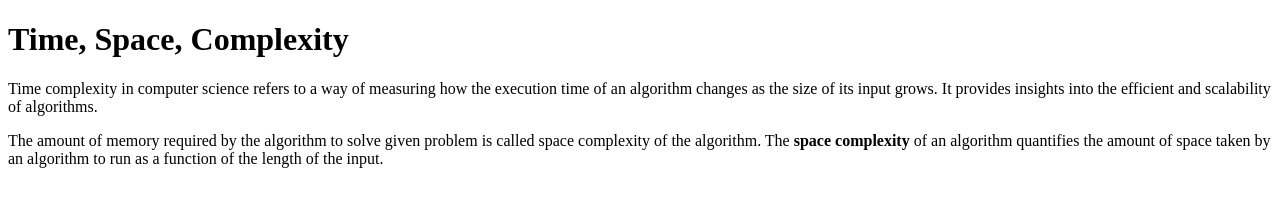
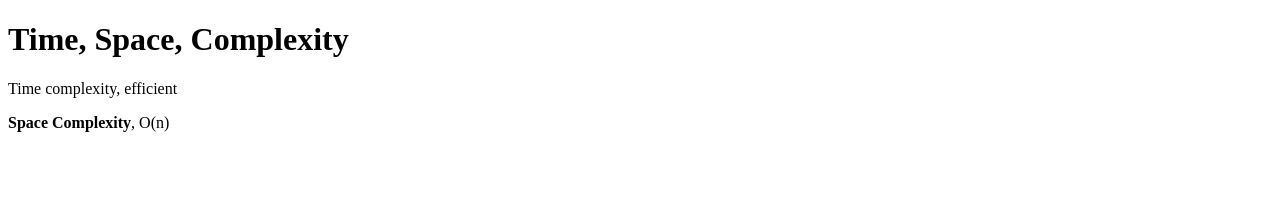
Before and after one commit to acciojob/time-and-space-complexity-massyvipin, a website: page main.html in a window 1280 px wide. Drawn offline with Linux system fonts and the light colour scheme.

Commit message:
created a submission

```diff
--- a/main.html
+++ b/main.html
@@ -9,8 +9,8 @@
 <body>
 	<!-- the entire body must be written by student -->
 	<h1>Time, Space, Complexity</h1>
-	<p>Time complexity in computer science refers to a way of measuring how the execution time of an algorithm changes as the size of its input grows. It provides insights into the efficient and scalability of algorithms.</p>
-	<p>The amount of memory required by the algorithm to solve given problem is called space complexity of the algorithm. The <b>space complexity</b> of an algorithm quantifies the amount of space taken by an algorithm to run as a function of the length of the input.</p>
+	<p>Time complexity, efficient</p>
+	<p><b>Space Complexity</b>, O(n)</p>
     <script type="text/javascript" src="./script.js">
 </script>
 
```
